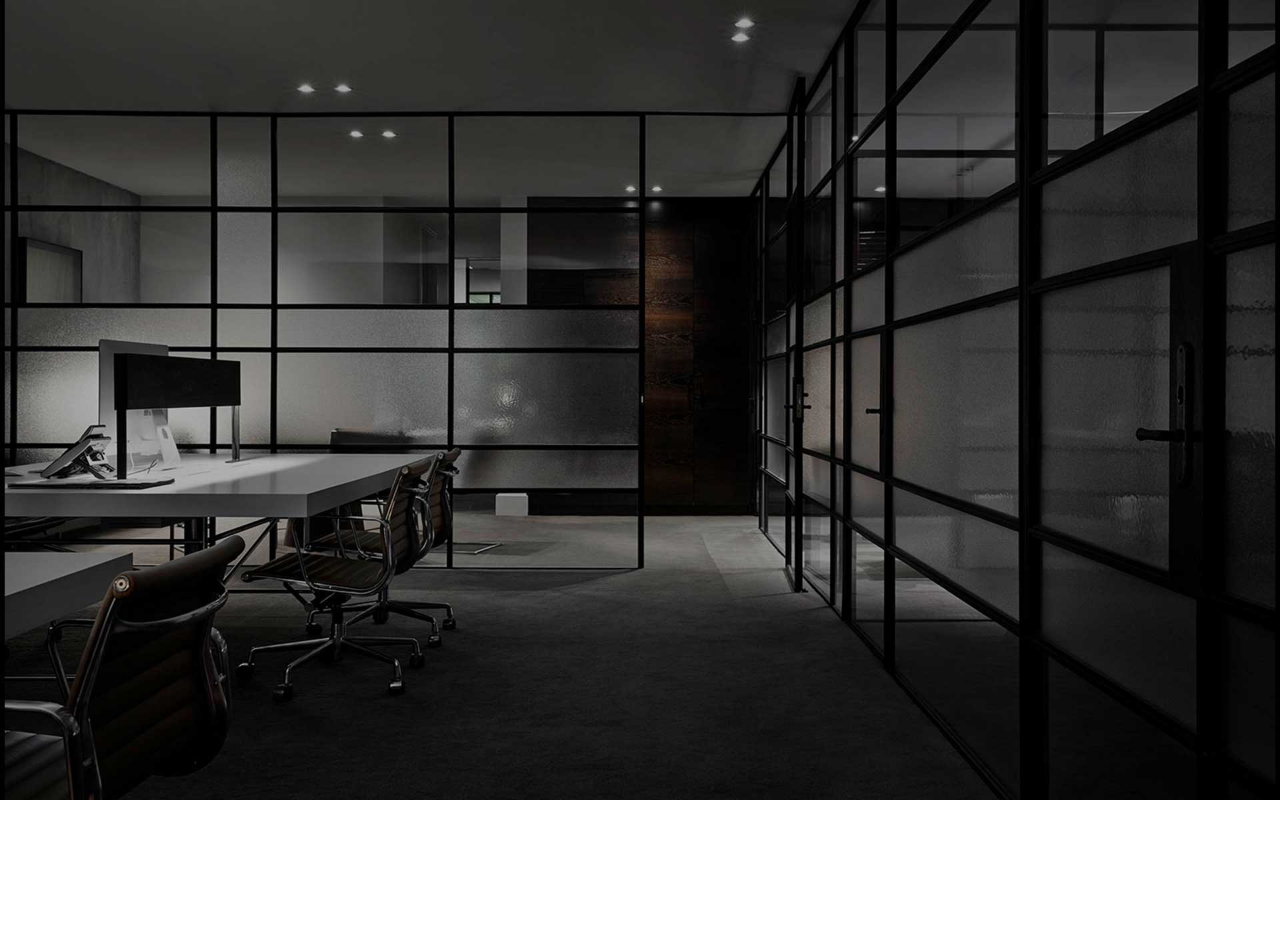
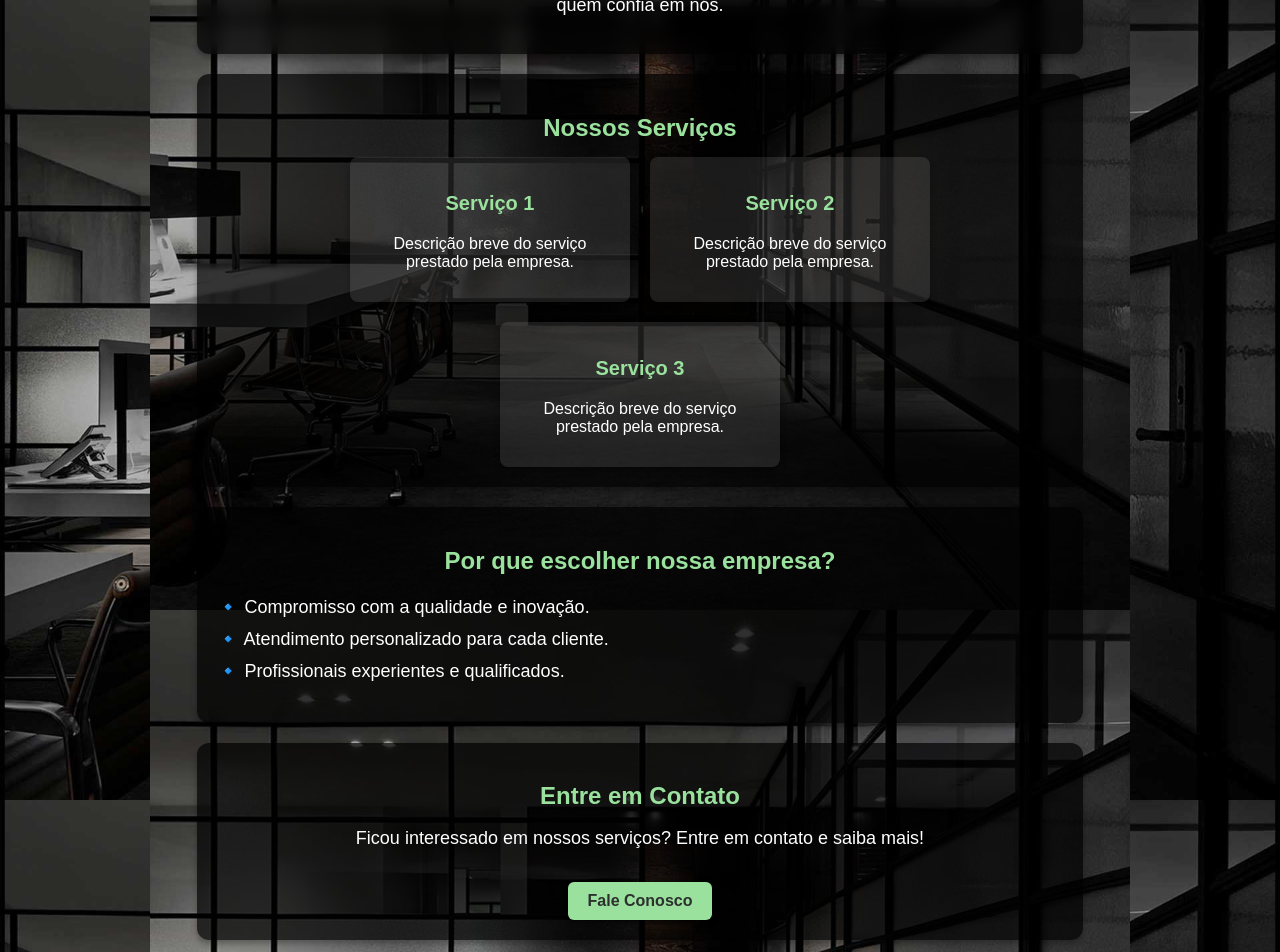
Before and after one commit to MatheusNBrito/WebContabil, a React (Create React App) app in the folder frontend/: page /about in a window 1280 px wide. Before the commit this address had no page. Shown: the top 952 px of the page. Before the commit the page ends 800 px from the top, so only its background shows below. Built offline with nearby package versions, Linux system fonts and the light colour scheme.

Commit message:
add about

```diff
--- a/frontend/src/App.js
+++ b/frontend/src/App.js
@@ -4,6 +4,7 @@ import Home from "./pages/Home";
 import Register from "./pages/Register";
 import Login from "./pages/Login";
 import Dashboard from "./pages/Dashboard";
+import Sobre from "./pages/Sobre";
 
 export default function App() {
   return (
@@ -12,6 +13,7 @@ export default function App() {
       <Route path="/register" element={<Register />} />
       <Route path="/login" element={<Login />} />
       <Route path="/dashboard" element={<Dashboard />} />
+      <Route path="/about" element={<Sobre />} />
     </Routes>
   );
 }
--- a/frontend/src/api.js
+++ b/frontend/src/api.js
@@ -1,7 +1,7 @@
 import axios from "axios";
 
 const api = axios.create({
-  baseURL: "http://localhost:3000", // Certifique-se de que essa URL está correta!
+  baseURL: "http://localhost:3000",
   headers: {
     "Content-Type": "application/json",
   },
--- /dev/null
+++ b/frontend/src/pages/Sobre/index.js
@@ -0,0 +1,55 @@
+import React from "react";
+import "./sobre.css";
+
+export default function Sobre() {
+  return (
+    <div className="sobre-container">
+      {/* Seção de Introdução */}
+      <section className="introducao">
+        <h1>Sobre Nossa Empresa</h1>
+        <p>
+          Somos uma empresa comprometida em fornecer soluções inovadoras e eficientes para nossos clientes.
+          Nossa missão é entregar serviços de alta qualidade, sempre focados na satisfação e no sucesso de quem confia em nós.
+        </p>
+      </section>
+
+      {/* Seção de Serviços */}
+      <section className="servicos">
+        <h2>Nossos Serviços</h2>
+        <div className="servicos-lista">
+          <div className="servico-item">
+            <h3>Serviço 1</h3>
+            <p>Descrição breve do serviço prestado pela empresa.</p>
+          </div>
+          <div className="servico-item">
+            <h3>Serviço 2</h3>
+            <p>Descrição breve do serviço prestado pela empresa.</p>
+          </div>
+          <div className="servico-item">
+            <h3>Serviço 3</h3>
+            <p>Descrição breve do serviço prestado pela empresa.</p>
+          </div>
+        </div>
+      </section>
+
+      {/* Seção de Diferenciais */}
+      <section className="diferenciais">
+        <h2>Por que escolher nossa empresa?</h2>
+        <ul>
+          <li>🔹 Compromisso com a qualidade e inovação.</li>
+          <li>🔹 Atendimento personalizado para cada cliente.</li>
+          <li>🔹 Profissionais experientes e qualificados.</li>
+        </ul>
+      </section>
+
+      {/* Seção de Contato */}
+      <section className="contato">
+        <h2>Entre em Contato</h2>
+        <p>
+          Ficou interessado em nossos serviços? Entre em contato e saiba mais!
+        </p>
+        <button className="contato-btn">Fale Conosco</button>
+      </section>
+    </div>
+  );
+}
--- /dev/null
+++ b/frontend/src/pages/Sobre/sobre.css
@@ -0,0 +1,171 @@
+/* 🎨 Paleta de Cores */
+:root {
+    --dark-gray: #2C302E;
+    --medium-gray: #474A48;
+    --light-gray: #909590;
+    --soft-green: #9AE19D;
+    --deep-green: #537A5A;
+    --black-transparent: rgba(0, 0, 0, 0.7);
+  }
+
+  /* 🔹 Estrutura Principal */
+  .sobre-container {
+    font-family: "Poppins", sans-serif;
+    color: white;
+    min-height: 100vh;
+    display: flex;
+    flex-direction: column;
+    align-items: center;
+    justify-content: center;
+    background-image: url('../../assets/background3.jpg'); /* 🔹 Fundo igual ao Home */
+    background-size: cover;
+    background-position: center;
+    background-attachment: fixed;
+    padding: 50px 20px;
+  }
+
+  /* 🔹 Seção de Introdução */
+  .introducao {
+    width: 90%;
+    max-width: 900px;
+    text-align: center;
+    backdrop-filter: blur(8px);
+    background: var(--black-transparent);
+    padding: 20px;
+    border-radius: 12px;
+    box-shadow: 0px 4px 6px rgba(0, 0, 0, 0.3);
+    margin-bottom: 20px;
+  }
+
+  .introducao h1 {
+    font-size: 28px;
+    color: var(--soft-green);
+    margin-bottom: 10px;
+  }
+
+  .introducao p {
+    font-size: 18px;
+    color: white;
+  }
+
+  /* 🔹 Seção de Serviços */
+  .servicos {
+    width: 90%;
+    max-width: 900px;
+    text-align: center;
+    background: var(--black-transparent);
+    padding: 20px;
+    border-radius: 12px;
+    box-shadow: 0px 4px 6px rgba(0, 0, 0, 0.3);
+    margin-bottom: 20px;
+  }
+
+  .servicos h2 {
+    font-size: 24px;
+    color: var(--soft-green);
+    margin-bottom: 15px;
+  }
+
+  .servicos-lista {
+    display: flex;
+    flex-wrap: wrap;
+    justify-content: center;
+    gap: 20px;
+  }
+
+  .servico-item {
+    background: rgba(255, 255, 255, 0.1);
+    padding: 15px;
+    border-radius: 8px;
+    width: 250px;
+    text-align: center;
+    box-shadow: 0px 4px 6px rgba(0, 0, 0, 0.3);
+  }
+
+  .servico-item h3 {
+    font-size: 20px;
+    color: var(--soft-green);
+  }
+
+  .servico-item p {
+    font-size: 16px;
+    color: white;
+  }
+
+  /* 🔹 Seção de Diferenciais */
+  .diferenciais {
+    width: 90%;
+    max-width: 900px;
+    background: var(--black-transparent);
+    padding: 20px;
+    border-radius: 12px;
+    box-shadow: 0px 4px 6px rgba(0, 0, 0, 0.3);
+    margin-bottom: 20px;
+  }
+
+  .diferenciais h2 {
+    font-size: 24px;
+    color: var(--soft-green);
+    text-align: center;
+    margin-bottom: 10px;
+  }
+
+  .diferenciais ul {
+    list-style: none;
+    padding: 0;
+  }
+
+  .diferenciais li {
+    font-size: 18px;
+    color: white;
+    padding: 5px 0;
+  }
+
+  /* 🔹 Seção de Contato */
+  .contato {
+    width: 90%;
+    max-width: 900px;
+    text-align: center;
+    background: var(--black-transparent);
+    padding: 20px;
+    border-radius: 12px;
+    box-shadow: 0px 4px 6px rgba(0, 0, 0, 0.3);
+  }
+
+  .contato h2 {
+    font-size: 24px;
+    color: var(--soft-green);
+    margin-bottom: 10px;
+  }
+
+  .contato p {
+    font-size: 18px;
+    color: white;
+  }
+
+  .contato-btn {
+    margin-top: 15px;
+    background: var(--soft-green);
+    color: var(--dark-gray);
+    padding: 10px 20px;
+    font-size: 16px;
+    border: none;
+    border-radius: 6px;
+    cursor: pointer;
+    font-weight: bold;
+    transition: 0.3s;
+    box-shadow: 2px 2px 5px rgba(0, 0, 0, 0.5);
+  }
+
+  .contato-btn:hover {
+    background: var(--deep-green);
+    color: white;
+    transform: scale(1.05);
+  }
+
+  /* 🔹 Responsividade */
+  @media screen and (max-width: 768px) {
+    .servicos-lista {
+      flex-direction: column;
+    }
+  }
```
